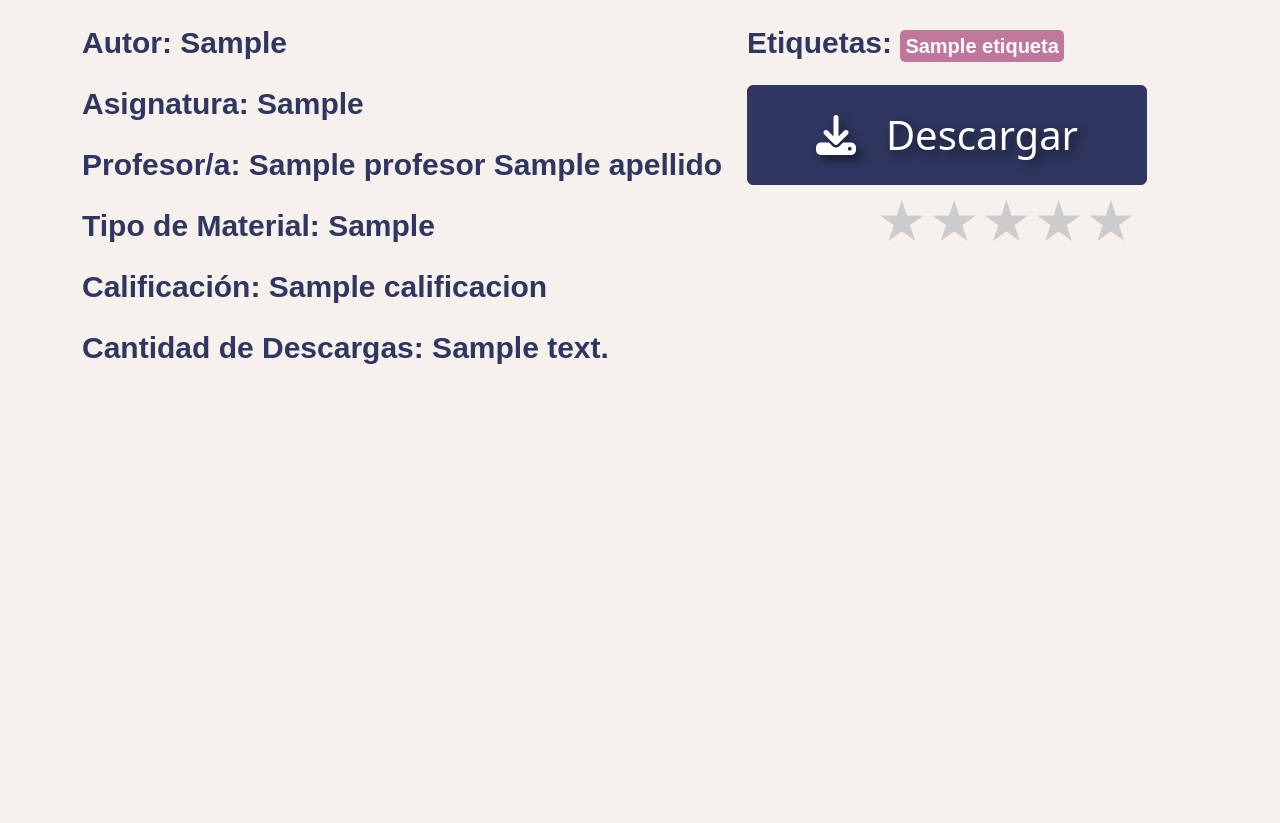
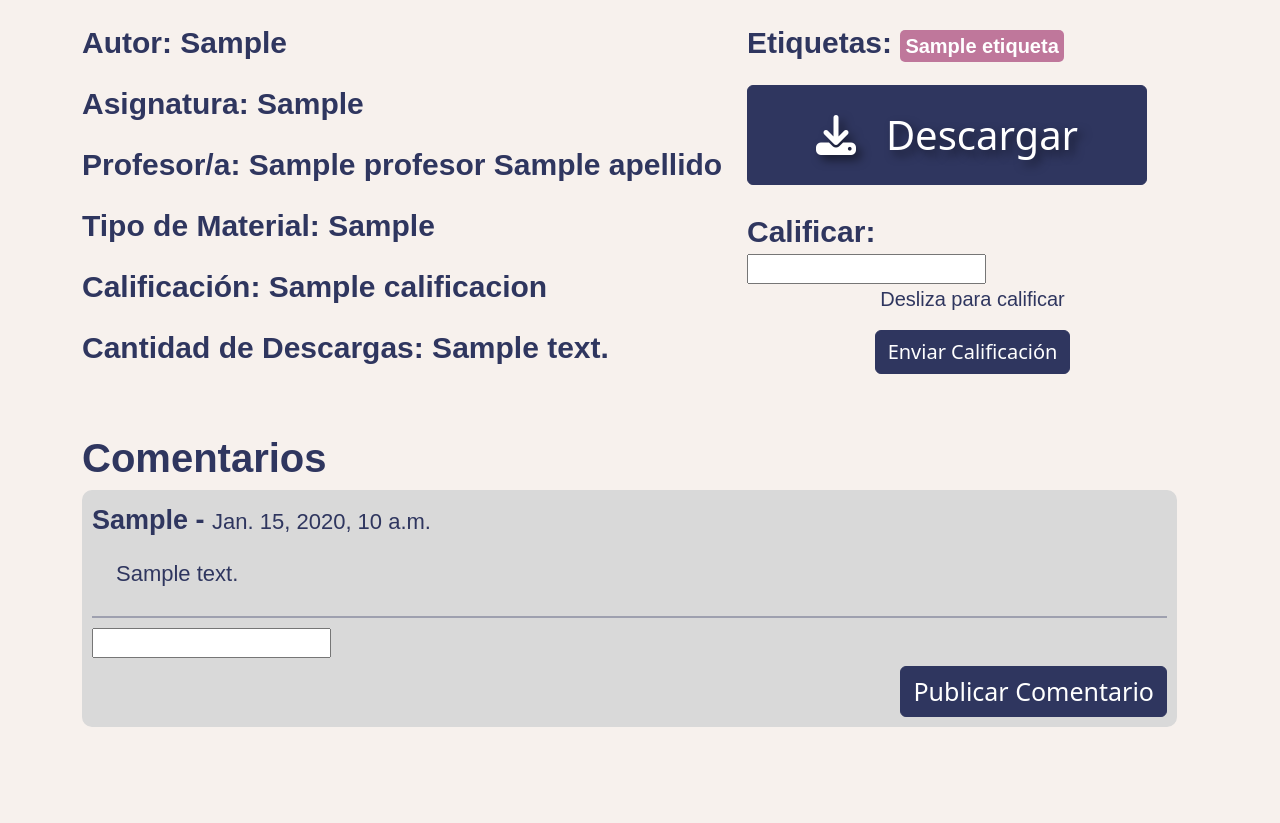
Before and after one commit to Jojosefina/Memoria2024, a Django app: template WebProject/templates/post.html in a window 1280 px wide. Shown: the part 334-1157 px from the top of the page. Before the commit the page ends 698 px from the top, so only its background shows below. Run offline with Django 3.2, Linux system fonts and the light colour scheme; the template is opened without the code that fills it: most values are stand-ins (such as "Sample title", 1, 10 or a date in 2020); form fields are guessed from the names that the template uses.

Commit message:
feat: rating posts and comment section

```diff
--- a/WebProject/catalog/models.py
+++ b/WebProject/catalog/models.py
@@ -2,6 +2,7 @@ import os
 import random
 from django.db import models
 from django.contrib.auth.models import AbstractBaseUser, BaseUserManager
+from django.db.models import JSONField
 
 
 class TiposMaterial(models.Model):
@@ -183,6 +184,7 @@ class Documentos(models.Model):
     num_calificaciones = models.IntegerField(default=0)
     cantidad_descargas = models.IntegerField()
     etiquetas = models.ManyToManyField(Etiquetas)
+    calificaciones_usuarios = JSONField(default=dict)
 
     class Meta:
         verbose_name = 'Documento'
--- a/WebProject/catalog/static/css/general.css
+++ b/WebProject/catalog/static/css/general.css
@@ -307,55 +307,26 @@ i {
   margin: 10px;
 }
 
-/*star rating*/
-.rate {
-  float: left; /* Alineación natural para comenzar de izquierda a derecha */
-  padding: 0 10px; /* Espacio entre estrellas */
-  width: 400px;
+/*RATING*/
+
+input[type="range"]::-webkit-slider-runnable-track {
+  /* Color de la barra */
+  background-color: rgba(
+    217,
+    217,
+    217,
+    1
+  ); /* Cambia el color de la barra aquí */
+  /* Altura de la barra */
+  height: 15px; /* Ajusta la altura de la barra según sea necesario */
 }
-
-.rate:not(:checked) > input {
-  position: absolute;
-  top: -9999px; /* Ocultar los inputs */
-}
-
-.rate:not(:checked) > label {
-  float: right; /* Invierte el orden visual */
-  cursor: pointer;
-  font-size: 30px; /* Tamaño de las estrellas */
-  color: #ccc; /* Color de estrellas no seleccionadas */
-}
-
-.rate:not(:checked) > label:before {
-  font-size: 50px;
-  content: "★"; /* Símbolo de estrella */
-}
-
-.rate > input:checked ~ label {
-  color: rgba(168, 68, 122, 0.7); /* Color para estrellas seleccionadas */
-}
-
-.rate:not(:checked) > label:hover,
-.rate:not(:checked) > label:hover ~ label {
-  color: rgba(
-    168,
-    68,
-    122,
-    0.7
-  ); /* Efecto de hover para estrellas no seleccionadas */
-}
-
-.rate > input:checked + label:hover,
-.rate > input:checked + label:hover ~ label,
-.rate > input:checked ~ label:hover,
-.rate > input:checked ~ label:hover ~ label,
-.rate > label:hover ~ input:checked ~ label {
-  color: rgba(
-    168,
-    68,
-    122,
-    0.7
-  ); /* Efecto para hover con estrella seleccionada */
+/* Estilos personalizados para el control deslizante */
+.form-range::-webkit-slider-thumb {
+  /* Color del control deslizante */
+  background-color: rgba(47, 54, 95, 1);
+  width: 23px;
+  height: 23px;
+  box-shadow: 3px 3px 7px rgba(0, 0, 0, 0.5);
 }
 
 /* REGISTRO */
@@ -416,3 +387,25 @@ i {
 .modal-content {
   background-color: rgba(251, 228, 213, 1);
 }
+
+/* COMENTARIOS */
+
+.comment-container {
+  display: flex;
+  flex-direction: column;
+  gap: 10px;
+  padding: 10px;
+  width: 1095px;
+  background-color: rgba(217, 217, 217, 1);
+  border-radius: 10px;
+}
+
+.comment {
+  border-bottom: 2px solid rgba(47, 54, 95, 0.344);
+  padding-bottom: 10px;
+  word-wrap: break-word;
+}
+
+textarea::placeholder {
+  font-size: 20px;
+}
--- a/WebProject/catalog/static/js/post.js
+++ b/WebProject/catalog/static/js/post.js
@@ -1,33 +1,6 @@
-document.addEventListener("DOMContentLoaded", function () {
-  const starContainer = document.getElementById("star-container");
-  const stars = starContainer.querySelectorAll('input[name="rate"]');
-  // Agregar un evento "change" para detectar la selección de estrellas
-  stars.forEach((star) => {
-    star.addEventListener("change", function (event) {
-      const selectedValue = event.target.value;
-
-      // Aquí puedes enviar el valor al servidor para actualizar la calificación
-      fetch("/update-rating", {
-        // Ruta donde enviarás la calificación
-        method: "POST",
-        headers: {
-          "Content-Type": "application/json",
-        },
-        body: JSON.stringify({ rating: selectedValue, document_id: 123 }), // Cambia document_id según tu contexto
-      })
-        .then((response) => response.json())
-        .then((data) => {
-          // Si el servidor responde correctamente, deshabilitamos las estrellas
-          if (data.success) {
-            // Deshabilitar las estrellas después de la calificación
-            stars.forEach((s) => {
-              s.disabled = true;
-            });
-          }
-        })
-        .catch((error) => {
-          console.error("Error updating rating:", error);
-        });
-    });
+document
+  .getElementById("id_calificacion")
+  .addEventListener("input", function () {
+    document.getElementById("calificacion-value").textContent =
+      this.value || "Desliza para calificar";
   });
-});
--- a/WebProject/templates/post.html
+++ b/WebProject/templates/post.html
@@ -66,23 +66,67 @@
         Descargar
         <!-- Ajuste para separar el icono del texto -->
       </a>
-      <span id="span-container">
-        <!-- Contenedor en línea para estrellas -->
-        <div class="rate">
-          <input type="radio" id="star5" name="rate" value="5" />
-          <label for="star5" title="Muy Bueno"></label>
-          <input type="radio" id="star4" name="rate" value="4" />
-          <label for="star4" title="Bueno"></label>
-          <input type="radio" id="star3" name="rate" value="3" />
-          <label for="star3" title="Regular"></label>
-          <input type="radio" id="star2" name="rate" value="2" />
-          <label for="star2" title="Malo"></label>
-          <input type="radio" id="star1" name="rate" value="1" />
-          <label for="star1" title="Muy Malo"></label>
-        </div>
-      </span>
+
+      <div class="mt-4">
+        <strong class="barlow-extrabold" style="font-size: 30px"
+          >Calificar:</strong
+        >
+        <form method="post" action="{% url 'Post' documento.id_documento %}">
+          {% csrf_token %}
+
+          <div class="mb-3">
+            {{ rate_form.calificacion }}
+            <span
+              id="calificacion-value"
+              class="d-flex justify-content-center barlow-medium"
+              style="font-size: 20px"
+              >Desliza para calificar</span
+            >
+          </div>
+          <div class="d-flex justify-content-center mt-3">
+            <button
+              type="submit"
+              class="btn custom-btn"
+              style="font-size: 20px"
+            >
+              Enviar Calificación
+            </button>
+          </div>
+        </form>
+      </div>
     </div>
   </div>
-  <script src="{% static 'js/post.js' %}"></script>
-  {% endblock %}
+  <div class="col-6 mt-5">
+    <h1 class="barlow-extrabold">Comentarios</h1>
+    <div class="container comment-container">
+      {% for comentario in comentarios %}
+      <div class="comment">
+        <p class="barlow-semibold" style="font-size: 27px">
+          <strong>{{ comentario.id_usuario }}</strong> -
+          <span class="barlow-medium" style="font-size: 22px"
+            >{{ comentario.fecha }}</span
+          >
+        </p>
+        <p class="barlow-medium mx-4" style="font-size: 22px">
+          {{ comentario.contenido }}
+        </p>
+      </div>
+      {% endfor %}
+      <form id="comment-form" method="post">
+        {% csrf_token %}
+        <div class="form-group">{{ form.contenido }}</div>
+        <div class="d-flex justify-content-end mt-2">
+          <button
+            type="submit"
+            class="btn custom-btn"
+            style="width: auto; height: auto"
+          >
+            Publicar Comentario
+          </button>
+        </div>
+      </form>
+    </div>
+    <script src="{% static 'js/post.js' %}"></script>
+    {% endblock %}
+  </div>
 </div>
```
Also changed, not shown: WebProject/catalog/forms.py (+19 -1 lines), WebProject/catalog/views.py (+41 -5 lines), WebProject/catalog/migrations/0002_documentos_calificaciones_usuarios.py (added), WebProject/db.sqlite3.
